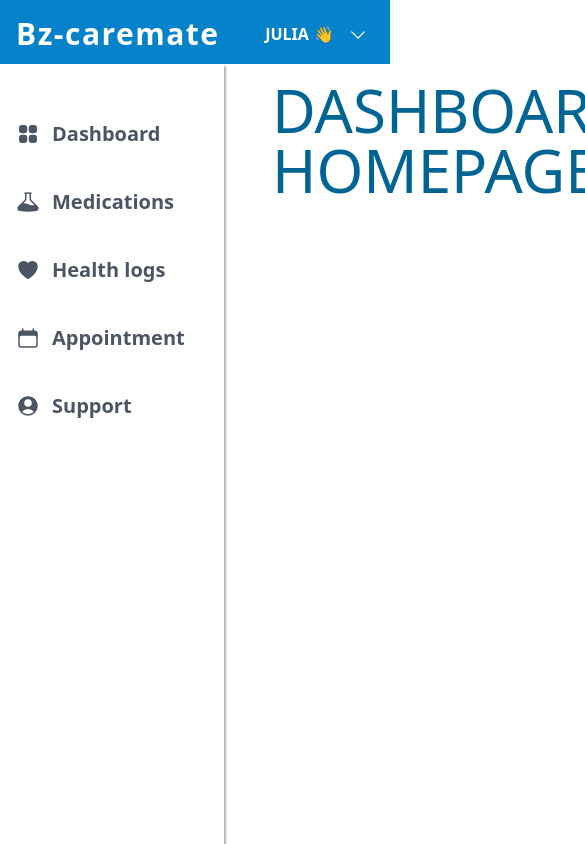
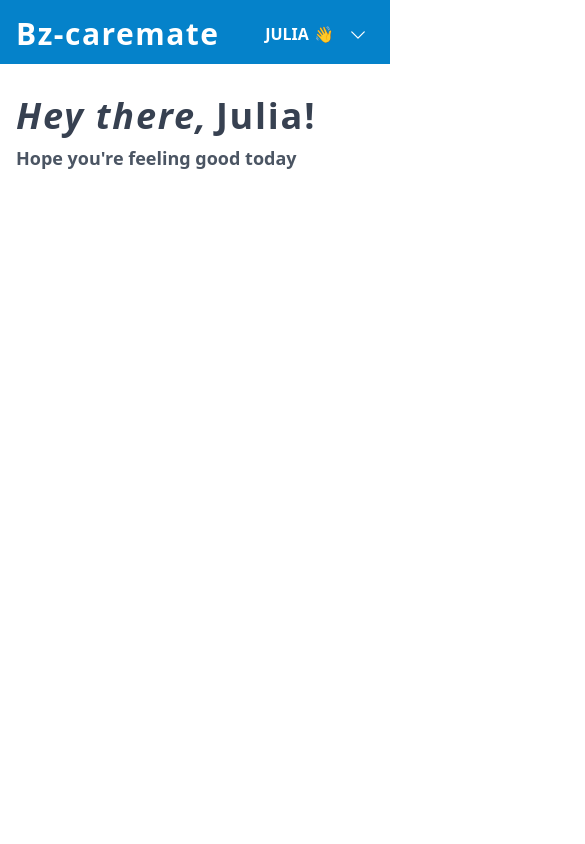
Before and after one commit to Bz3rk/BZ_caremate_client, a React (Vite) app: page /dashboard in a window 390 px wide. Shown: the top 844 px of the page, 585 px wide, since content can reach past the window. Built offline with nearby package versions, Linux system fonts and the light colour scheme.

Commit message:
Feature: added a bit of dashboard layout and reponsiveness, needs to review design before moving on

```diff
--- a/src/components/dashboard/Sidebar.jsx
+++ b/src/components/dashboard/Sidebar.jsx
@@ -4,7 +4,7 @@ import { NavLink } from 'react-router-dom'
 
 const Sidebar = () => {
   return (
-    <div className=" fixed top-16 left-0">
+    <div className=" hidden sm:block fixed top-16 left-0">
         {/* Sidebar */}
         <aside className="w-56 bg-white shadow-[2px_2px_2px_0px_rgba(0,0,0,0.3)] h-[calc(100vh-4rem)] p-4 ">
           <nav className="flex flex-col gap-10 items-start pt-10 text-xl font-semibold text-gray-600">
--- a/src/components/dashboard/Topbar.jsx
+++ b/src/components/dashboard/Topbar.jsx
@@ -32,7 +32,7 @@ const Topbar = () => {
             animate={{ opacity: 1, y: 0 }}
             exit={{ opacity: 0, y: -100 }}
             transition={{ duration: 0.5 }}
-            className="absolute bg-white text-gray-600 top-11 w-48 -right-10 shadow-xl rounded-md ">
+            className="absolute bg-white text-gray-600 top-11 w-48 -right-0 sm:-right-10 shadow-xl rounded-md ">
                 <nav className="font-semibold flex flex-col gap-4 text-center p-6">
                     <NavLink className="hover:text-black duration-200 hover:scale-105">Profile</NavLink>
                     <NavLink className="hover:text-black duration-200 hover:scale-105">Log out</NavLink>
--- a/src/layouts/Dashboardlayout.jsx
+++ b/src/layouts/Dashboardlayout.jsx
@@ -9,7 +9,7 @@ const Dashboardlayout = () => {
       <Topbar/>
       <div className="flex pt-16">
       <Sidebar/>
-      <main className="ml-64">
+      <main className="sm:ml-52">
         <Outlet />
       </main>
       </div>
--- a/src/pages/DashboardHomepage.jsx
+++ b/src/pages/DashboardHomepage.jsx
@@ -1,13 +1,18 @@
-import React from 'react'
+import React from "react";
 
 const DashboardHomepage = () => {
   return (
-    <>
-    <div className='text-6xl p-4 uppercase text-primary-300'>
-        <p >Dashboard Homepage</p>
-        </div>
-    </>
-  )
-}
+    <section className="container pt-8">
+      <p className="text-4xl tracking-wider font-semibold italic text-gray-700">
+        Hey there,<span className="not-italic pl-2">Julia!</span>
+      </p>
+      <p className="text-gray-600 text-lg font-semibold pt-2">Hope you're feeling good today</p>
 
-export default DashboardHomepage
+      <div className="">
+
+      </div>
+    </section>
+  );
+};
+
+export default DashboardHomepage;
```
